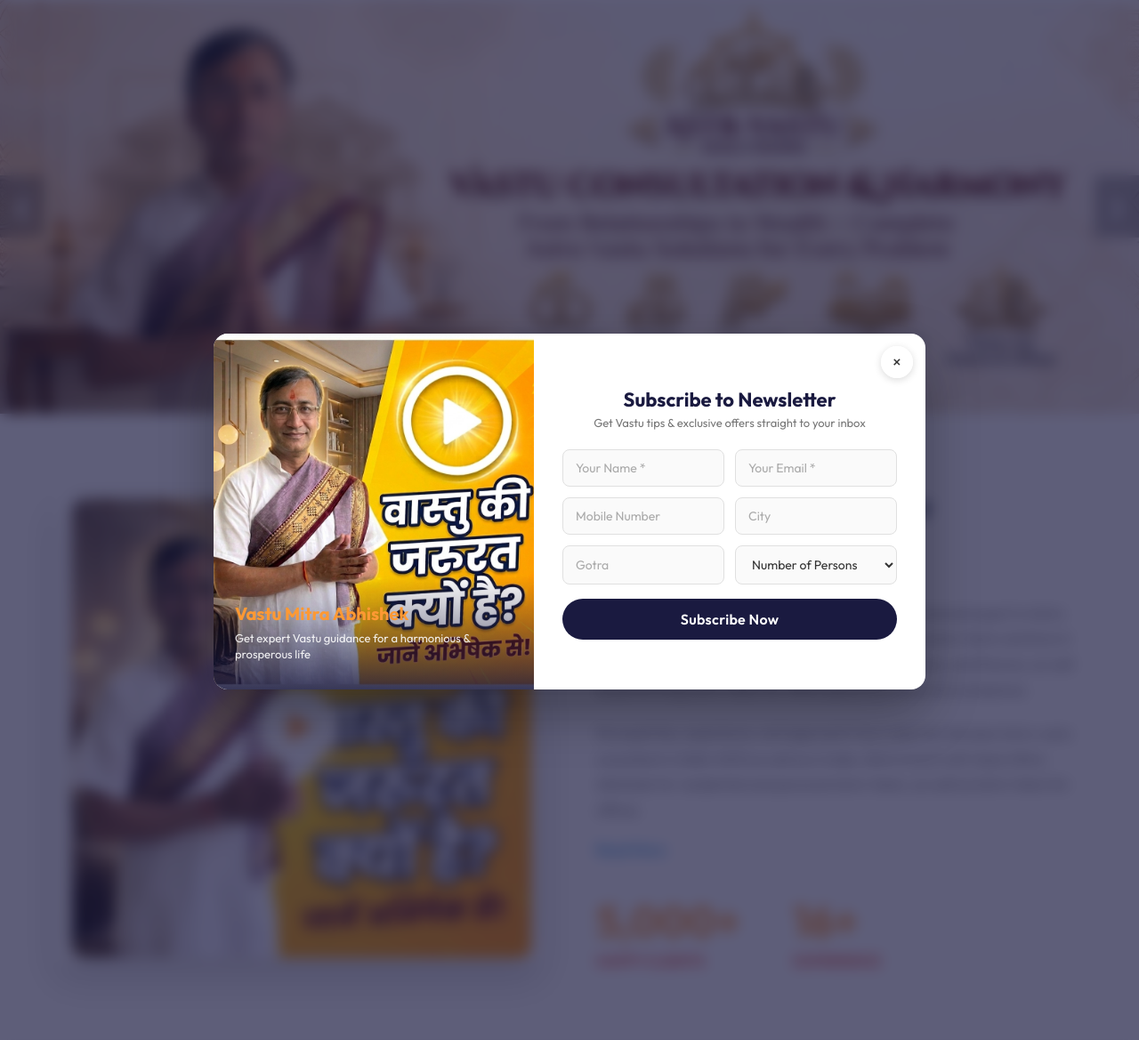
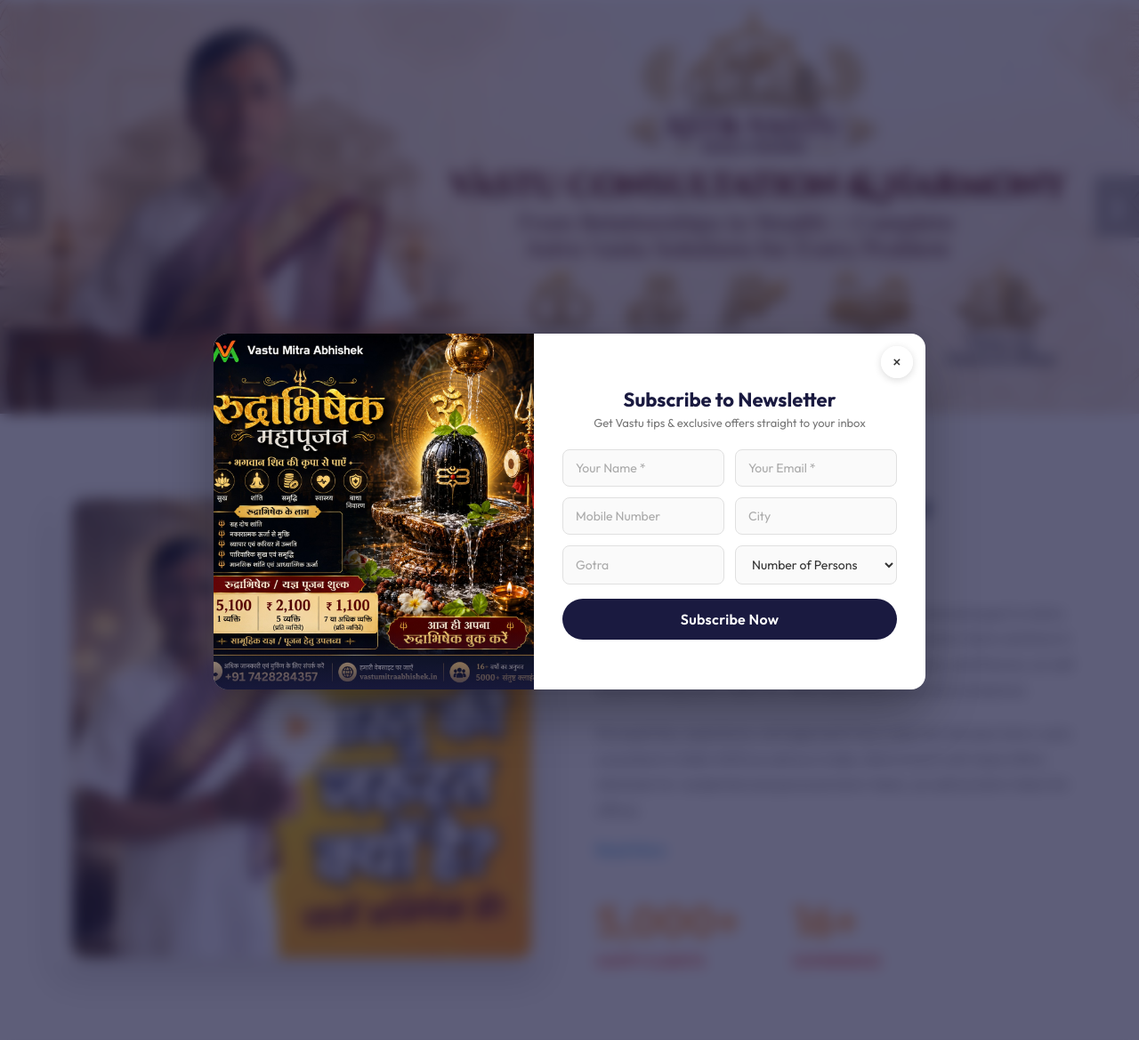
Before and after one commit to Rahul04909/vastu-mitra-abhishek, a PHP site: page / in a window 1280 px wide. Shown: the part 81-1250 px from the top of the page at 89% size. Run offline with PHP 8.4, Linux system fonts and the light colour scheme.

Commit message:
updated news letter image

```diff
--- a/components/newsletter_popup.php
+++ b/components/newsletter_popup.php
@@ -3,10 +3,10 @@
         <button class="newsletter-close" id="newsletterClose" aria-label="Close">&times;</button>
 
         <div class="newsletter-image-col">
-            <img src="<?= BASE_URL ?>/assets/images/vastu-banner.jpeg" alt="Vastu Mitra Abhishek" loading="lazy">
+            <img src="<?= BASE_URL ?>/assets/images/newsletter.png" alt="Vastu Mitra Abhishek" loading="lazy">
             <div class="image-overlay-text">
-                <h3>Vastu Mitra Abhishek</h3>
-                <p>Get expert Vastu guidance for a harmonious &amp; prosperous life</p>
+                <h3></h3>
+                <p></p>
             </div>
         </div>
 
```
Also changed, not shown: assets/images/newsletter.png (added).
